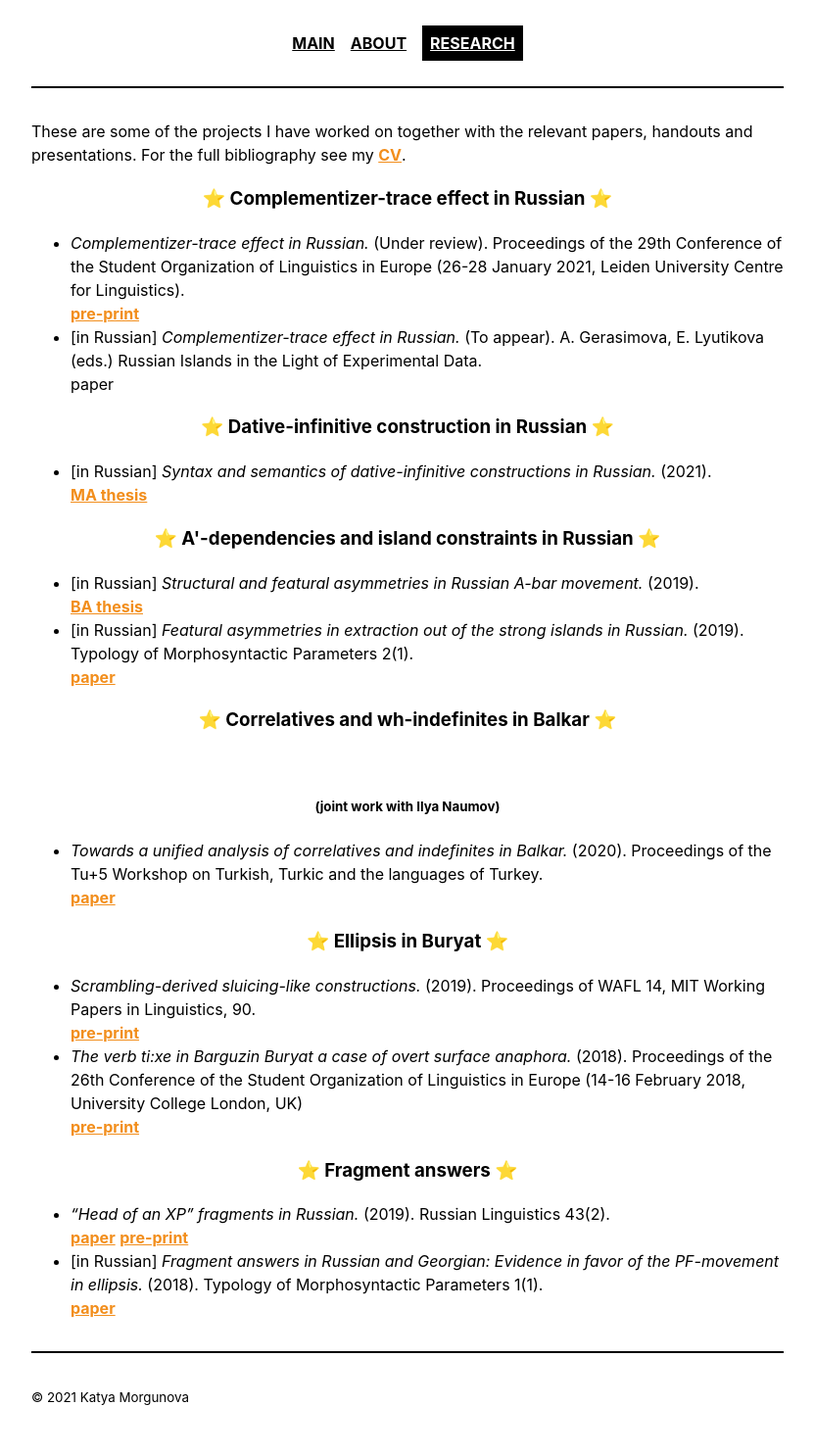
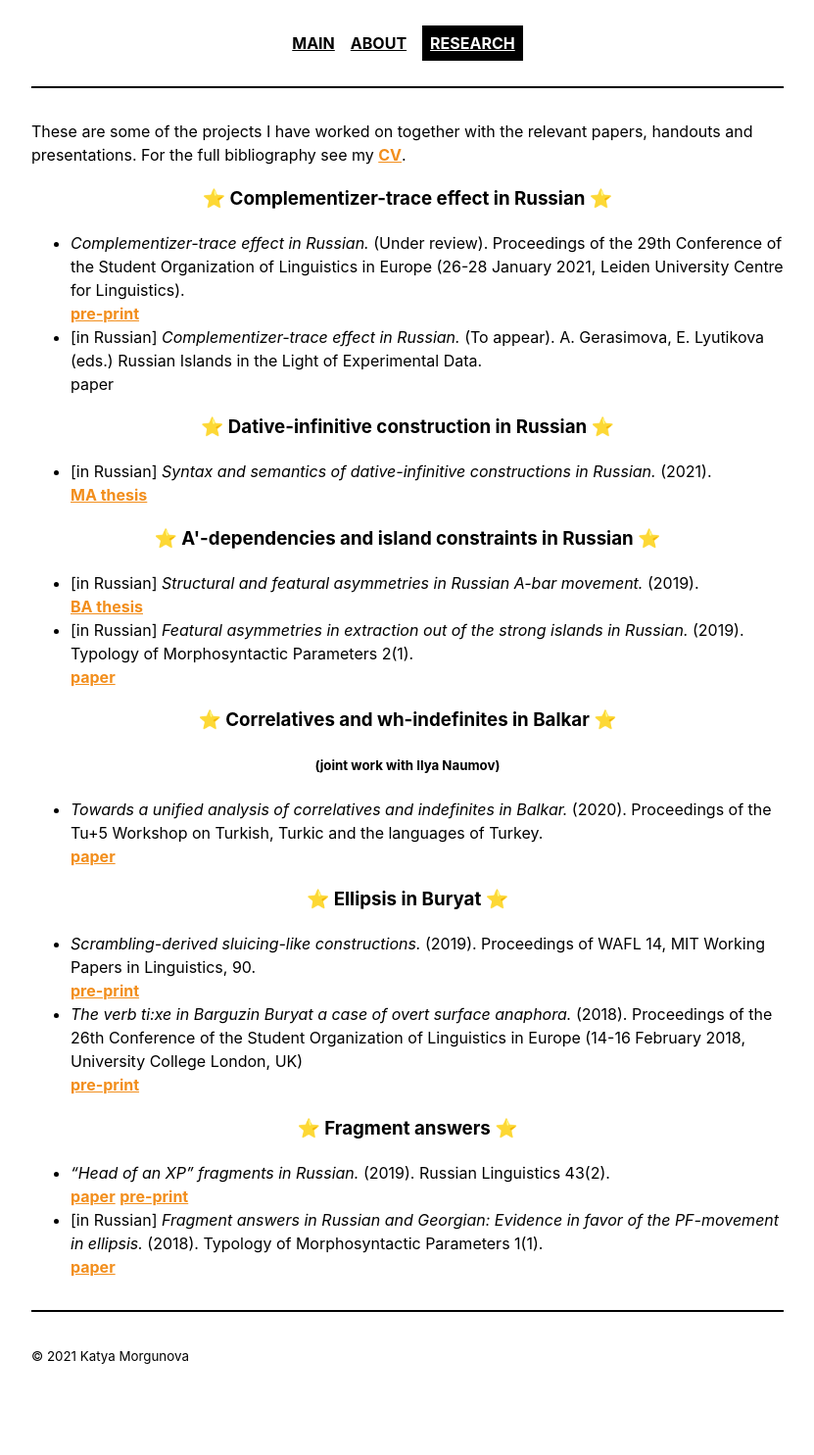
Before and after one commit to morgunova-katya/morgunova-katya.github.io, a Jekyll site: the page built from _pages/research.md, in a window 1280 px wide. Shown: the whole page at 98% size, without its empty margins (224-1055 px from the left). Built offline with Jekyll 4.4.1, drawn with Linux system fonts in a browser that asks for light colours; after the commit the page ends 1443 px from its top, so only the background shows below that.

```diff
--- a/_pages/research.md
+++ b/_pages/research.md
@@ -26,7 +26,7 @@ These are some of the projects I have worked on together with the relevant paper
 </ul>
 
 
-<center><h3> &#11088; Correlatives and wh-indefinites in Balkar &#11088; </h3><br> <h5>(joint work with Ilya Naumov)</h5></center>
+<center><h3> &#11088; Correlatives and wh-indefinites in Balkar &#11088; </h3> <h5>(joint work with Ilya Naumov)</h5></center>
 
 <ul>
 <li> <i>Towards a unified analysis of correlatives and indefinites in Balkar.</i> (2020). Proceedings of the Tu+5 Workshop on Turkish, Turkic and the languages of Turkey. <br> <a href="{{ site.baseurl }}/files/morgunova_naumov_correlatives_wh_indef_2020.pdf" class="pdf">paper</a> </li>
```
